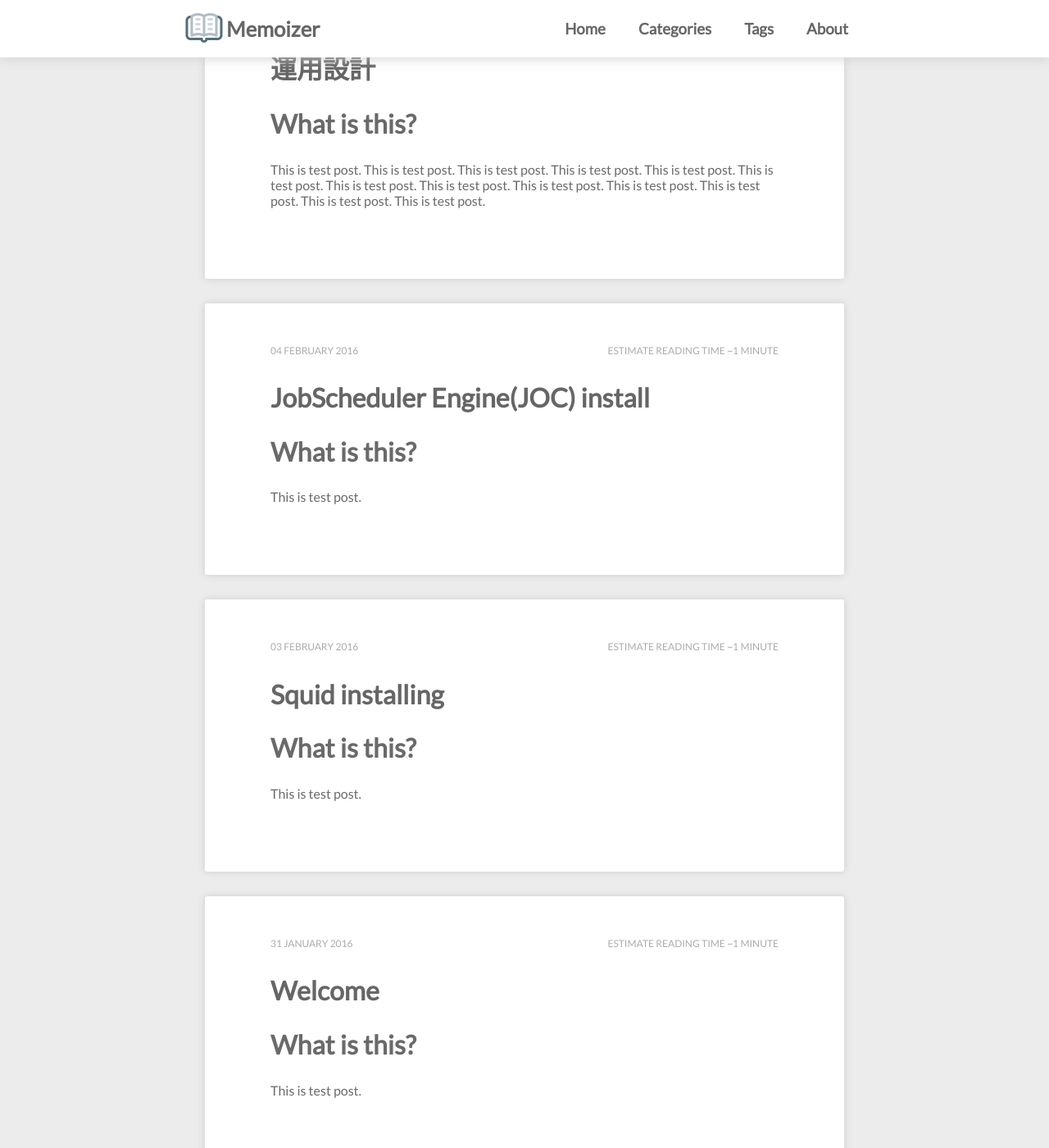
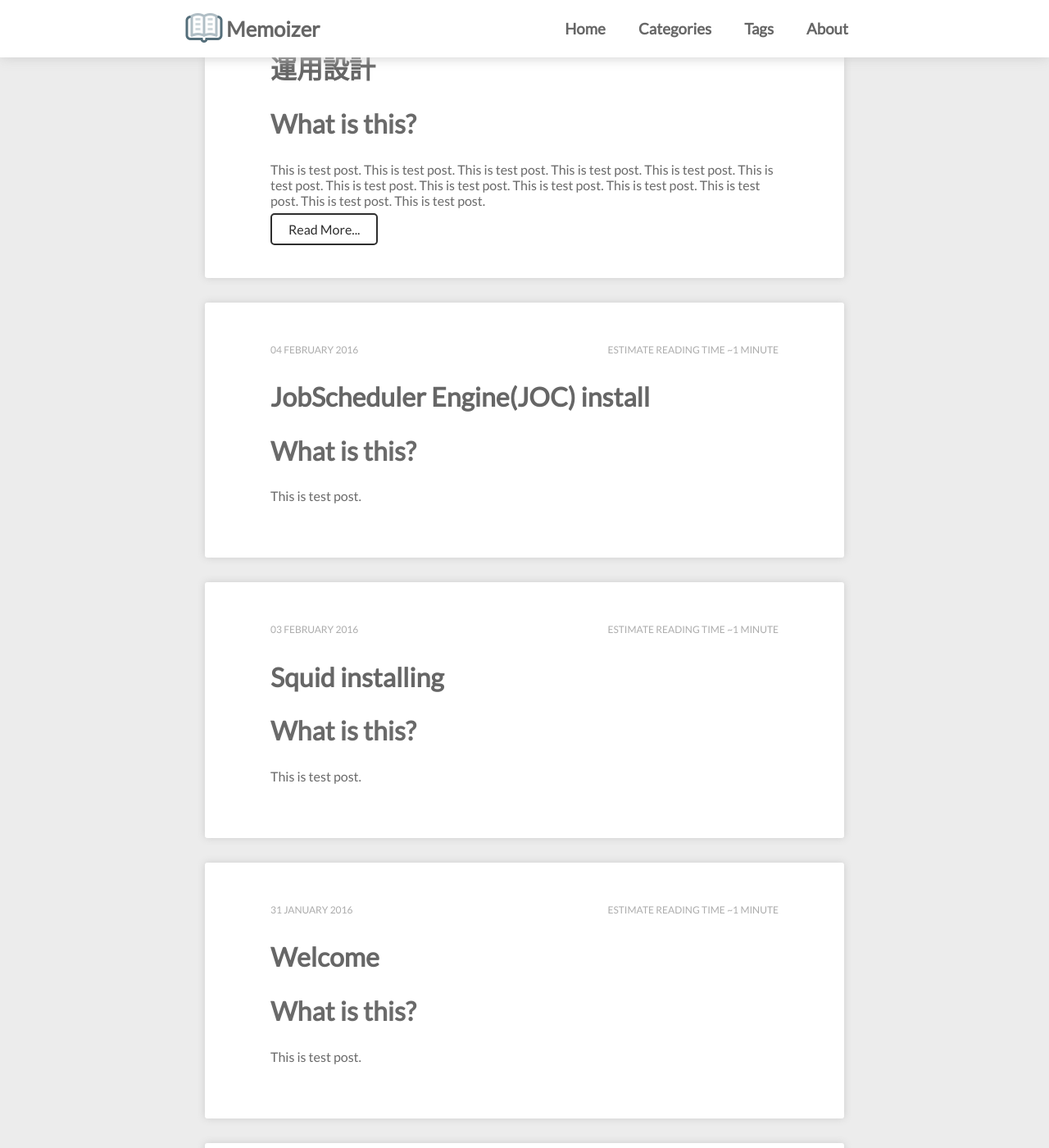
Before and after one commit to yatanokarasu/yatanokarasu.github.io, a Jekyll site: the page built from index.html, in a window 1280 px wide and 1400 px high, scrolled down 337 px. Shown: the whole window at 82% size. Built offline with Jekyll 4.4.1, drawn with Linux system fonts in a browser that asks for light colours; nearby versions of some CDN libraries; library files that are not in the unit come from our copies; the list of posts is cut into pages by our own code.

Commit message:
Update stylesheet.

```diff
--- a/_includes/read-more.html
+++ b/_includes/read-more.html
@@ -1,5 +1,3 @@
 <div class="read-more">
-  {% for post in site.related_posts limit:1 %}
-    <a class="button fade-transition" href="{{ post.url | prepend: site.baseurl }}">Read More...</a>
-  {% endfor %}
+  <a class="button fade-transition" href="{{ post.url | prepend: site.baseurl }}">Read More...</a>
 </div>
--- a/css/main.css
+++ b/css/main.css
@@ -186,11 +186,6 @@ article {
 }
 
 
-.article-contents {
-    padding-bottom:     20px;
-}
-
-
 footer {
     background-color:   #2E2E2E;
     height:             150px;
@@ -246,7 +241,11 @@ a.button:hover {
 .estimate-reading-time {
     float:              right;
 }
-
+@media (max-width: 450px) {
+    .estimate-reading-time {
+        display:        none;
+    }
+}
 
 .article-title:hover {
     color:              #2E2E2E;
--- a/index.html
+++ b/index.html
@@ -15,13 +15,13 @@ title: Blogs
     <h1><a class="article-title fade-transition" href="{{ post.url | prepend: site.baseurl }}">{{ post.title }}</a></h1>
   </header>
   <div class="article-contents">
-    {% if post.content contains "<!-- more -->" %}
+    {% if post.content contains"<!-- more -->" %}
       {{ post.content | split:"<!-- more -->" | first % }}
     {% else %}
       {{ post.content }}
     {% endif %}
   </div>
-  {% if site.related_posts.size > 0 %}{% include read-more.html %}{% endif %}
+  {% if post.content contains"<!-- more -->" %}{% include read-more.html %}{% endif %}
 </article>
 {% endfor %}
 
```
